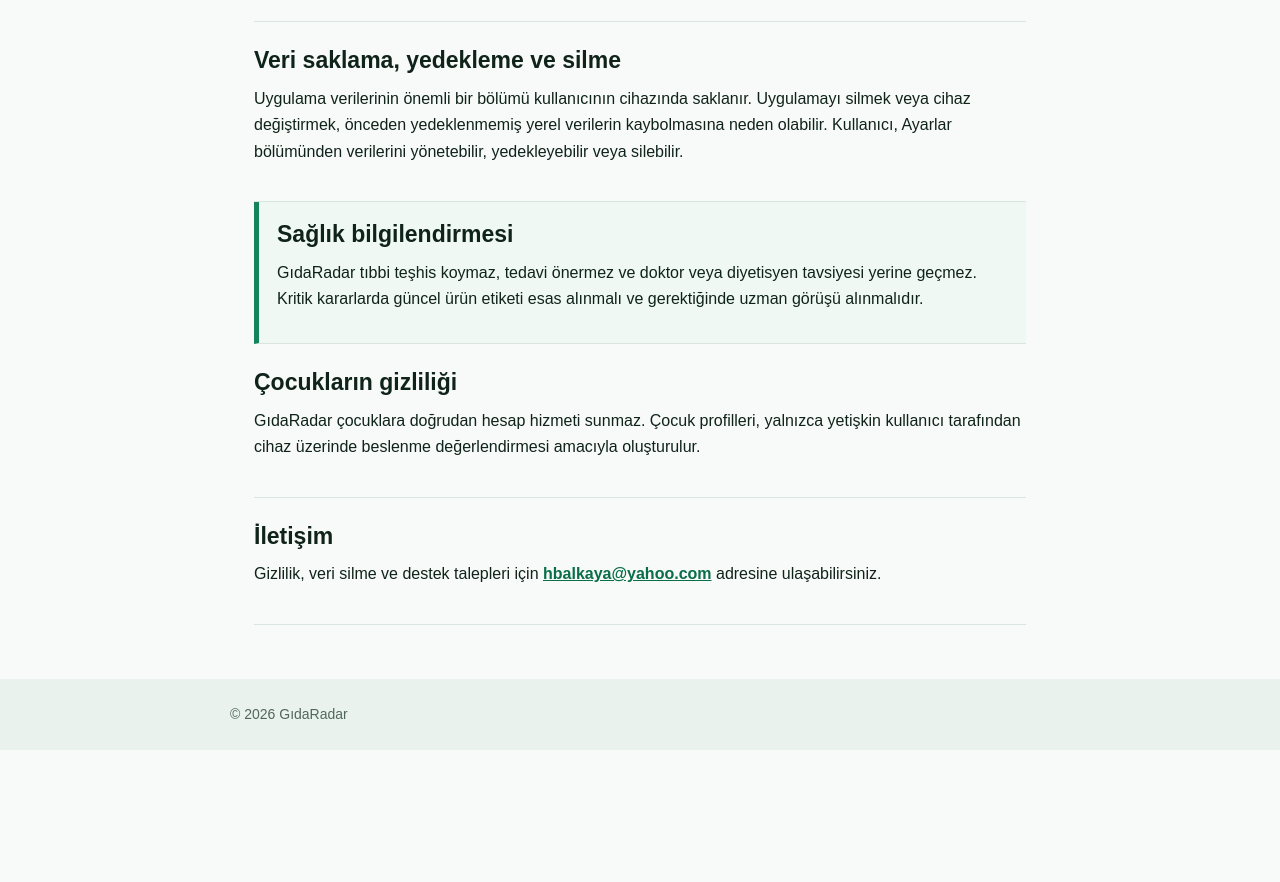
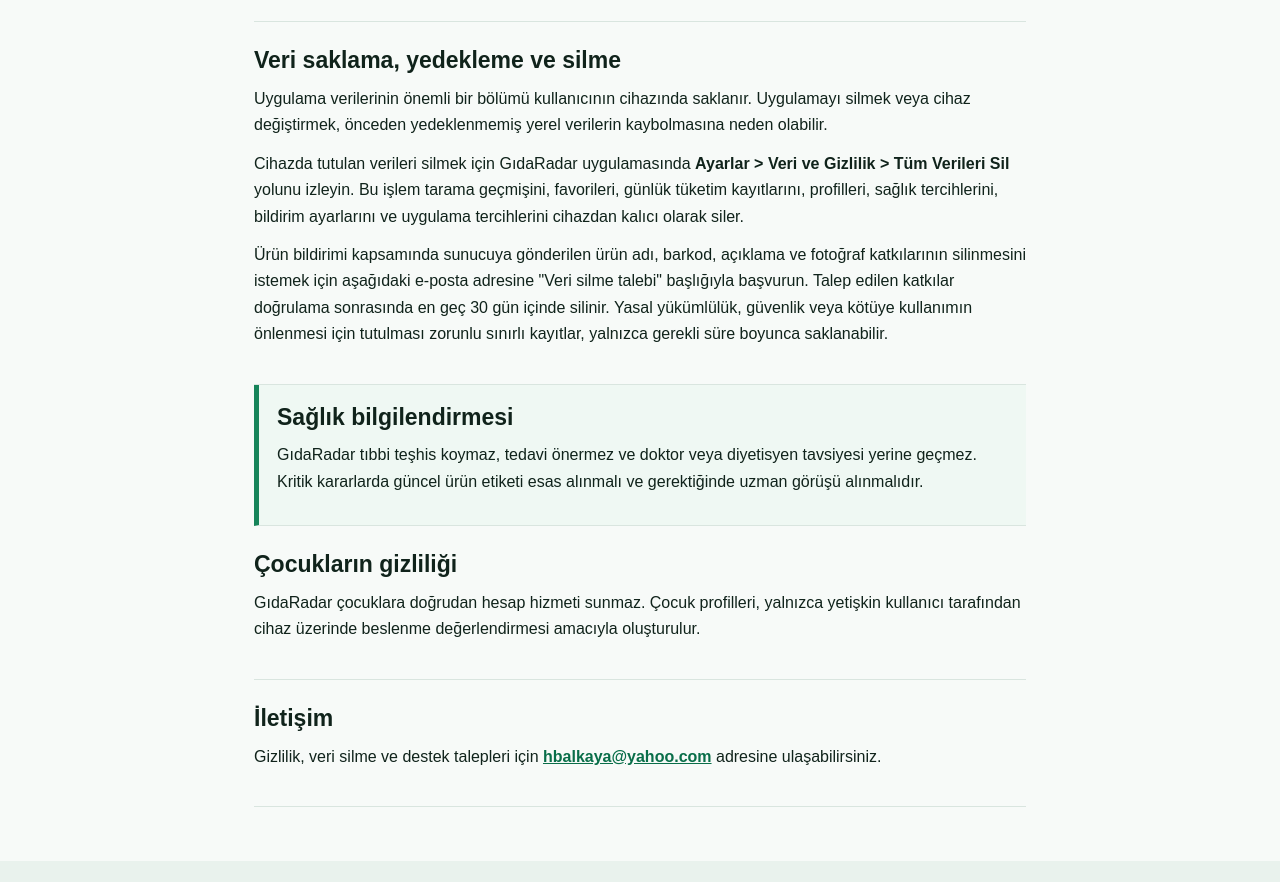
Before and after one commit to hktn83/gidaradar-privacy, a plain HTML site: page index.html in a window 1280 px wide. Shown: the part 1115-1997 px from the top of the page. Before the commit the page ends 1865 px from the top, so only its background shows below. Drawn offline with Linux system fonts and the light colour scheme.

Commit message:
Clarify data deletion instructions

```diff
--- a/index.html
+++ b/index.html
@@ -71,7 +71,9 @@
     </section>
     <section>
       <h2>Veri saklama, yedekleme ve silme</h2>
-      <p>Uygulama verilerinin önemli bir bölümü kullanıcının cihazında saklanır. Uygulamayı silmek veya cihaz değiştirmek, önceden yedeklenmemiş yerel verilerin kaybolmasına neden olabilir. Kullanıcı, Ayarlar bölümünden verilerini yönetebilir, yedekleyebilir veya silebilir.</p>
+      <p>Uygulama verilerinin önemli bir bölümü kullanıcının cihazında saklanır. Uygulamayı silmek veya cihaz değiştirmek, önceden yedeklenmemiş yerel verilerin kaybolmasına neden olabilir.</p>
+      <p>Cihazda tutulan verileri silmek için GıdaRadar uygulamasında <strong>Ayarlar &gt; Veri ve Gizlilik &gt; Tüm Verileri Sil</strong> yolunu izleyin. Bu işlem tarama geçmişini, favorileri, günlük tüketim kayıtlarını, profilleri, sağlık tercihlerini, bildirim ayarlarını ve uygulama tercihlerini cihazdan kalıcı olarak siler.</p>
+      <p>Ürün bildirimi kapsamında sunucuya gönderilen ürün adı, barkod, açıklama ve fotoğraf katkılarının silinmesini istemek için aşağıdaki e-posta adresine "Veri silme talebi" başlığıyla başvurun. Talep edilen katkılar doğrulama sonrasında en geç 30 gün içinde silinir. Yasal yükümlülük, güvenlik veya kötüye kullanımın önlenmesi için tutulması zorunlu sınırlı kayıtlar, yalnızca gerekli süre boyunca saklanabilir.</p>
     </section>
     <section class="notice">
       <h2>Sağlık bilgilendirmesi</h2>
```
